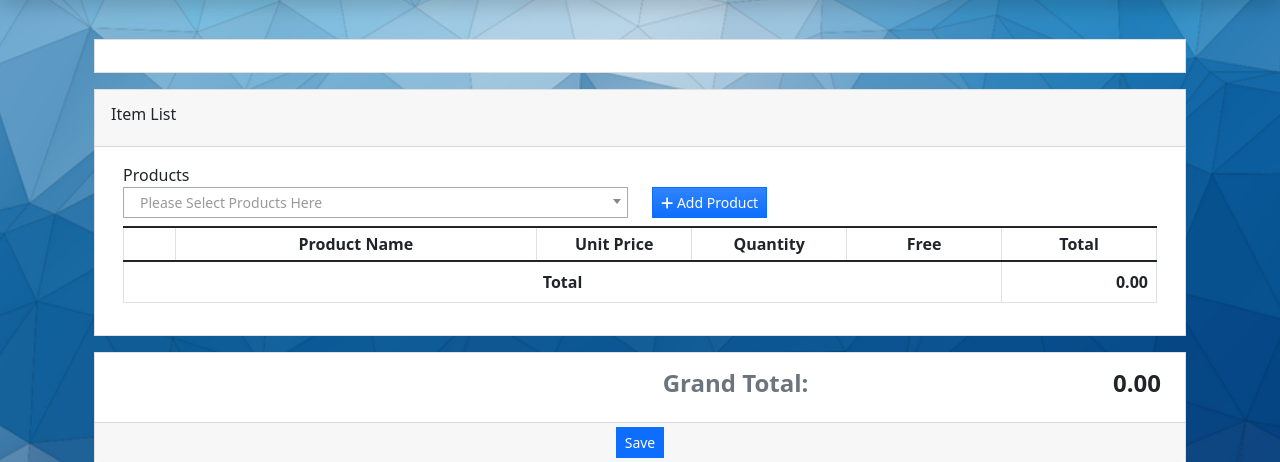
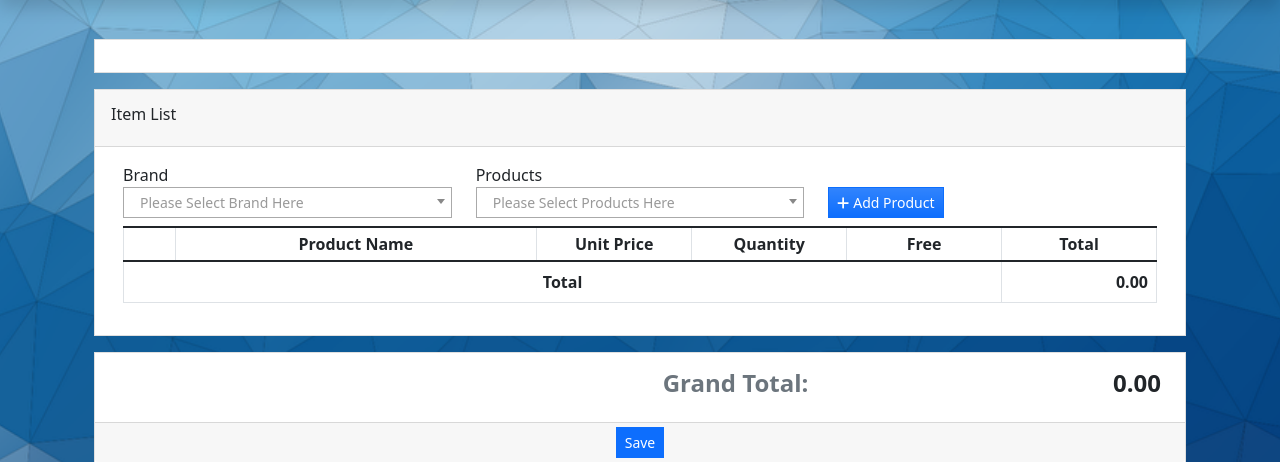
Before and after one commit to ShafayetZim/freedom_distribution, a Django app: page /manage_purchase in a window 1280 px wide. Shown: the part 57-519 px from the top of the page. Run offline with Django 4.2, Linux system fonts and the light colour scheme; a user stored in the database is signed in; data comes from the database, SQL or seed files in the repository; lists and menus that the app fills with data are empty; parts of the project's set-up code (start-up, migrations or seed data) failed here and were passed over; some libraries are stand-ins or nearby versions.

Commit message:
brand added

```diff
--- a/store/templates/manage_purchase.html
+++ b/store/templates/manage_purchase.html
@@ -1,15 +1,8 @@
 {% extends 'base.html' %}{% load static %}{% load humanize %}{% block pageContent %}
-<style>
-    #laundry-img {
-        max-width: 100%;
-        max-height: 10em;
-        object-fit: scale-down;
-        object-position: center center;
-    }
-</style>
+
 <section class="py-4">
     <div class="container">
-        <form action="" id="laundry-form">
+        <form action="" id="purchase-form" data-product-url="{% url 'ajax_load_damage_product' %}">
             <input type="hidden" name="id" value="{{purchase.id}}">
             <input type="hidden" name="code" value="{% if purchase.code  %}{{purchase.code}}{% else %}generate{% endif %}">
             <input type="hidden" name="status" value="{% if purchase.status  %}{{purchase.status}}{% else %}0{% endif %}">
@@ -29,16 +22,6 @@
                             </div>
                         </div>
                         {% endif %}
-<!--                        <div class="row">-->
-<!--                            <div class="col-lg-6 col-md-6 col-sm-12 col-xs-12">-->
-<!--                                <label for="client" class="control-label">Fullname</label>-->
-<!--                                <input type="text" class="form-control form-control-sm rounded-0" name="client" id="client" value="{{purchase.client}}" required>-->
-<!--                            </div>-->
-<!--                            <div class="col-lg-6 col-md-6 col-sm-12 col-xs-12">-->
-<!--                                <label for="contact" class="control-label">Contact #</label>-->
-<!--                                <input type="text" class="form-control form-control-sm rounded-0" name="contact" id="contact" value="{{purchase.contact}}">-->
-<!--                            </div>-->
-<!--                        </div>-->
                     </div>
                 </div>
             </div>
@@ -50,7 +33,20 @@
                 <div class="card-body">
                     <div class="container-fluid">
                         <div class="row align-items-end">
-                            <div class="col-lg-6 col-md-6 col-sm-12 col-xs-12">
+                            <div class="col-lg-4 col-md-4 col-sm-12 col-xs-12">
+                                <label for="brand" class="control-label">Brand</label>
+                                  <select name="brand" id="brand" class="form-select form-control-sm rounded-0">
+                                      <option value="" disabled selected></option>
+                                      {% if purchase.brand %}
+                                      <option selected value="{{purchase.brand.pk}}">{{purchase.brand}}</option>
+                                      <option>-----Please Select From Below-----</option>
+                                      {% endif %}
+                                      {% for item in brand %}
+                                      <option value="{{item.pk}}">{{item.name}}</option>
+                                      {% endfor %}
+                                  </select>
+                            </div>
+                            <div class="col-lg-4 col-md-4 col-sm-12 col-xs-12">
                                 <label for="products" class="control-label">Products</label>
                                 <select id="products" class="form-control form-control-sm rounded-0">
                                     <option value="" disabled selected></option>
@@ -59,7 +55,7 @@
                                     {% endfor %}
                                 </select>
                             </div>
-                            <div class="col-lg-6 col-md-6 col-sm-12 col-xs-12">
+                            <div class="col-lg-4 col-md-4 col-sm-12 col-xs-12">
                                 <button class="btn btn-primary btn-sm rounded-0 bg-gradient bg-primary" type="button" id="add_product"><i class="fa fa-plus"></i> Add Product</button>
                             </div>
                         </div>
@@ -123,26 +119,9 @@
                             <h4 class="fw-bolder pe-2 gtotal">{% if purchase.total_amount %}{{purchase.total_amount|floatformat:2|intcomma}}{% else %}0.00{% endif %}</h4>
                         </div>
                     </div>
-<!--                    <div class="d-flex w-100 justify-content-end align-items-center">-->
-<!--                        <div class="col-auto">-->
-<!--                            <h4 class="fw-bolder text-muted pe-2">Paid Amount:</h4>-->
-<!--                        </div>-->
-<!--                        <div class="col-lg-4 col-md-6 col-sm-12 col-xs-12 text-end">-->
-<!--                            <input type="number" step="any" class="form-control form-control-lg rounded-0 text-end" id="tendered_amount" name="tendered" value="{% if purchase.tendered %}{{purchase.tendered|floatformat:2}}{% else %}0{% endif %}" required>-->
-<!--                        </div>-->
-<!--                    </div>-->
-<!--                    <div class="d-flex w-100 justify-content-end align-items-center">-->
-<!--                        <div class="col-auto">-->
-<!--                            <h4 class="fw-bolder text-muted pe-2">Change:</h4>-->
-<!--                        </div>-->
-<!--                        <div class="col-lg-4 col-md-6 col-sm-12 col-xs-12 text-end">-->
-<!--                            <h4 class="fw-bolder pe-2 " id="change">{% if purchase.change %}{{purchase.change|floatformat:2|intcomma}}{% else %}0.00{% endif %}</h4>-->
-<!--                        </div>-->
-<!--                    </div>-->
                 </div>
                 <div class="card-footer py-1 text-center">
                     <button class="btn btn-primary btn-sm rounded-0" type="button" id="pay_later">Save</button>
-<!--                    <button class="btn btn-success btn-sm rounded-0" id="laundry-submit-btn" form="laundry-form"><i class="fa fa-save"></i> Pay</button>-->
                 </div>
             </div>
         </form>
@@ -169,23 +148,8 @@
 </noscript> {% endblock pageContent %} {% block ScriptBlock %}
 <script>
     function calc_total() {
-        var sub_laundry = 0
         var sub_product = 0
         var gtotal = 0
-        $('#laundry_list tbody tr').each(function() {
-            var price = $(this).find('[name="laundry_price[]"]').val()
-            var weight = $(this).find('[name="laundry_weight[]"]').val()
-            weight = weight > 0 ? weight : 0;
-            price = price > 0 ? price : 0;
-            sub_laundry += parseFloat(parseFloat(weight) * parseFloat(price))
-            gtotal += parseFloat(parseFloat(weight) * parseFloat(price))
-            $(this).find('.laundry_total').text(parseFloat(parseFloat(weight) * parseFloat(price)).toLocaleString('en-US'))
-        })
-        $('.sub-total-laundry').text(parseFloat(sub_laundry).toLocaleString('en-US', {
-            style: 'decimal',
-            maximumFractionDigits: 2,
-            minimumFractionDigits: 2
-        }))
         $('#product_list tbody tr').each(function() {
             var buy = $(this).find('[name="product_price[]"]').val()
             var qty = $(this).find('[name="product_quantity[]"]').val()
@@ -211,8 +175,8 @@
     }
     $(function() {
         calc_total()
-        $('#prices').select2({
-            placeholder: "Please Select Laundry Type Here",
+        $('#brand').select2({
+            placeholder: "Please Select Brand Here",
             width: "100%",
             selectionCssClass: "form-control form-control-sm rounded-0"
         })
@@ -224,20 +188,9 @@
 
         $('#pay_later').click(function() {
 
-            $('#laundry-form').submit()
+            $('#purchase-form').submit()
         })
-        $('#laundry-submit-btn').click(function() {
-            $('#tendered_amount').attr('required', true)
-        })
-        $('#laundry_list tbody').find('[name="laundry_weight[]"]').on('input change', function() {
-            calc_total()
-        })
-        $('#laundry_list tbody').find('.rem-laundry').click(function() {
-            if (confirm("Are you sure to remove this item?") == true) {
-                $(this).closest('tr').remove()
-                calc_total()
-            }
-        })
+
         $('#product_list tbody').find('[name="product_quantity[]"]').on('input change', function() {
             calc_total()
         })
@@ -246,32 +199,6 @@
                 $(this).closest('tr').remove()
                 calc_total()
             }
-        })
-        $('#add_laundry').click(function() {
-            var pid = $('#prices').val()
-            if (pid < '1') {
-                return false
-            }
-            var price = $('#prices option[value="' + pid + '"]').attr('data-price')
-            var laundry_type = $('#prices option[value="' + pid + '"]').text()
-            var tr = $($('noscript#laundry-clone').html()).clone()
-            tr.find('.laundry_type').text(laundry_type)
-            tr.find('.laundry_price').text(parseFloat(price).toLocaleString('en-US'))
-            tr.find('.laundry_total').text(parseFloat(price).toLocaleString('en-US'))
-            tr.find('[name="price_id[]"]').val(pid)
-            tr.find('[name="laundry_price[]"]').val(price)
-            $('#laundry_list tbody').append(tr)
-            calc_total()
-            $('#prices').val('').trigger('change')
-            tr.find('[name="laundry_weight[]"]').on('input change', function() {
-                calc_total()
-            })
-            tr.find('.rem-laundry').click(function() {
-                if (confirm("Are you sure to remove this item?") == true) {
-                    tr.remove()
-                    calc_total()
-                }
-            })
         })
 
         $('#add_product').click(function() {
@@ -302,7 +229,7 @@
                 }
             })
         })
-        $('#laundry-form').submit(function(e) {
+        $('#purchase-form').submit(function(e) {
             e.preventDefault();
             var _this = $(this)
             $('.err-msg').remove();
@@ -350,5 +277,22 @@
             })
         })
     })
+
+    // this one is for fetching product data
+    $("#brand").change(function () {
+      var url = $("#purchase-form").attr("data-product-url");  // get the url of the `load_damage_product` view
+      var brandId = $(this).val();  // get the selected brand ID from the HTML input
+
+      $.ajax({                       // initialize an AJAX request
+        url: '{% url 'ajax_load_purchase_product' %}',                    // set the url of the request (= localhost:8000/hr/ajax/load-cities/)
+        data: {
+          'brand': brandId       // add the brand id to the GET parameters
+        },
+        success: function (data) {   // `data` is the return of the `load_cities` view function
+          $("#products").html(data);  // replace the contents of the city input with the data that came from the server
+        }
+      });
+
+    });
 </script>
 {% endblock ScriptBlock %}
```
